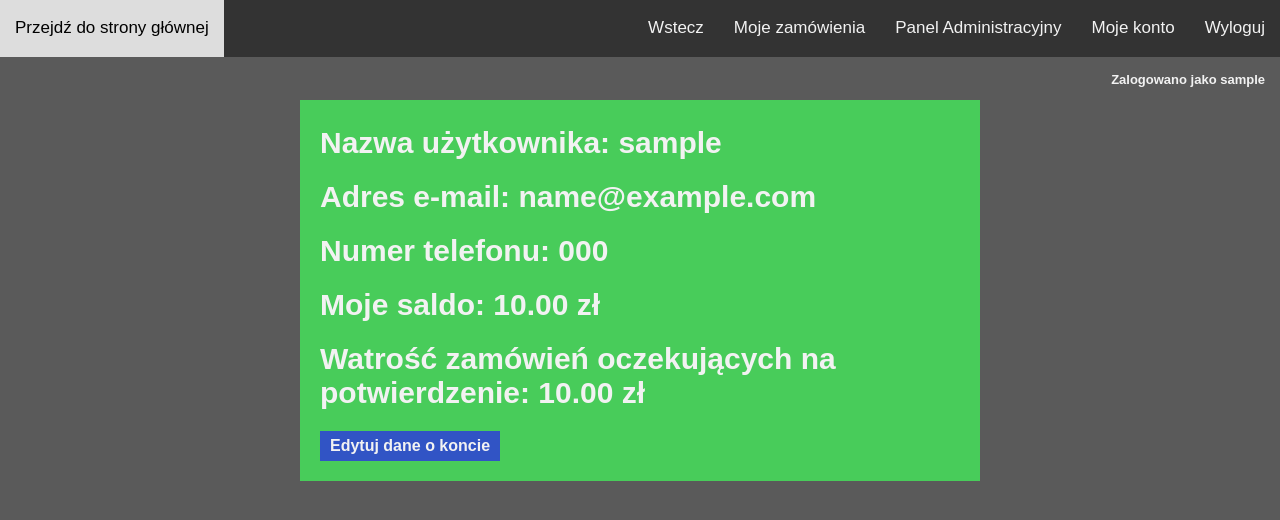
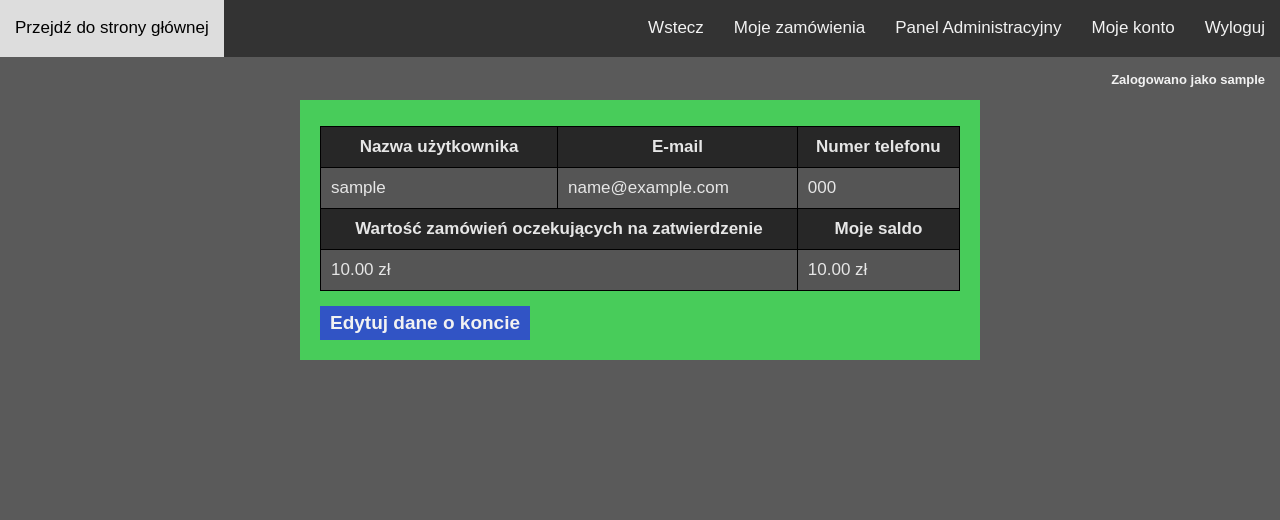
Before and after one commit to KacperK99/przedszkole_catering, a Django app: page /catering_przedszkole/mainpage/konto/ in a window 1280 px wide. Shown: the top 520 px of the page. Run offline with Django 3.2, Linux system fonts and the light colour scheme; a user stored in the database is signed in; tables that the repository leaves empty hold one stand-in row (values such as "Sample post").

Commit message:
dodanie naglowka w zakladce Moje Zamowienia, zmiana wygladu podgladu danych o koncie

```diff
--- a/catering_przedszkole/static/styles/style.css
+++ b/catering_przedszkole/static/styles/style.css
@@ -628,3 +628,9 @@ th {
   cursor: pointer;
   margin-top: 15px;
 }
+
+.my_orders_header{
+  font-size: 28px;
+  color: #f2f2f2;
+  padding-left: 40px;
+}
--- a/catering_przedszkole/templates/konto.html
+++ b/catering_przedszkole/templates/konto.html
@@ -4,12 +4,26 @@
 {% csrf_token %}
 
 <div class="account_user">
-    <h1>Nazwa użytkownika: {{user.username}}</h1>
-    <h1>Adres e-mail: {{user.email}}</h1>
-    <h1>Numer telefonu: {{user.phone_number}}</h1>
-    <h1>Moje saldo: {{user.balance}} zł</h1>
-    <h1>Watrość zamówień oczekujących na potwierdzenie: {{user.waiting_balance}} zł</h1>
-    <a class="set_btn" style="background-color: rgb(49, 84, 197);" href="edytujkonto/{{user.ID}}">Edytuj dane o
+    <table class="zamowienie_table">
+        <th>Nazwa użytkownika</th>
+        <th>E-mail</th>
+        <th>Numer telefonu</th>
+        </tr>
+        <tr>
+            <td>{{ user.username }}</td>
+            <td>{{ user.email }}</td>
+            <td>{{ user.phone_number }}</td>
+        </tr>
+        <tr>
+            <th colspan="2">Wartość zamówień oczekujących na zatwierdzenie</th>
+            <th colspan="1">Moje saldo</th>
+        </tr>
+        <tr>
+            <td colspan="2">{{user.waiting_balance}} zł</td>
+            <td colspan="1">{{user.balance}} zł</td>
+        </tr>
+    </table>
+    <a class="zamowienie_btn" style="background-color: rgb(49, 84, 197);" href="edytujkonto/{{user.ID}}">Edytuj dane o
         koncie</a>
 </div>
 {% endblock %}
--- a/catering_przedszkole/templates/zamowienia.html
+++ b/catering_przedszkole/templates/zamowienia.html
@@ -2,7 +2,7 @@
 
 {% block content %}
 {% csrf_token %}
-
+<h1 class="my_orders_header">Moje zamówienia</h1>
 {% for order in orders %}
 <div class="container" style="padding-bottom: 18px;">
   <table class="zamowienie_table">
```
